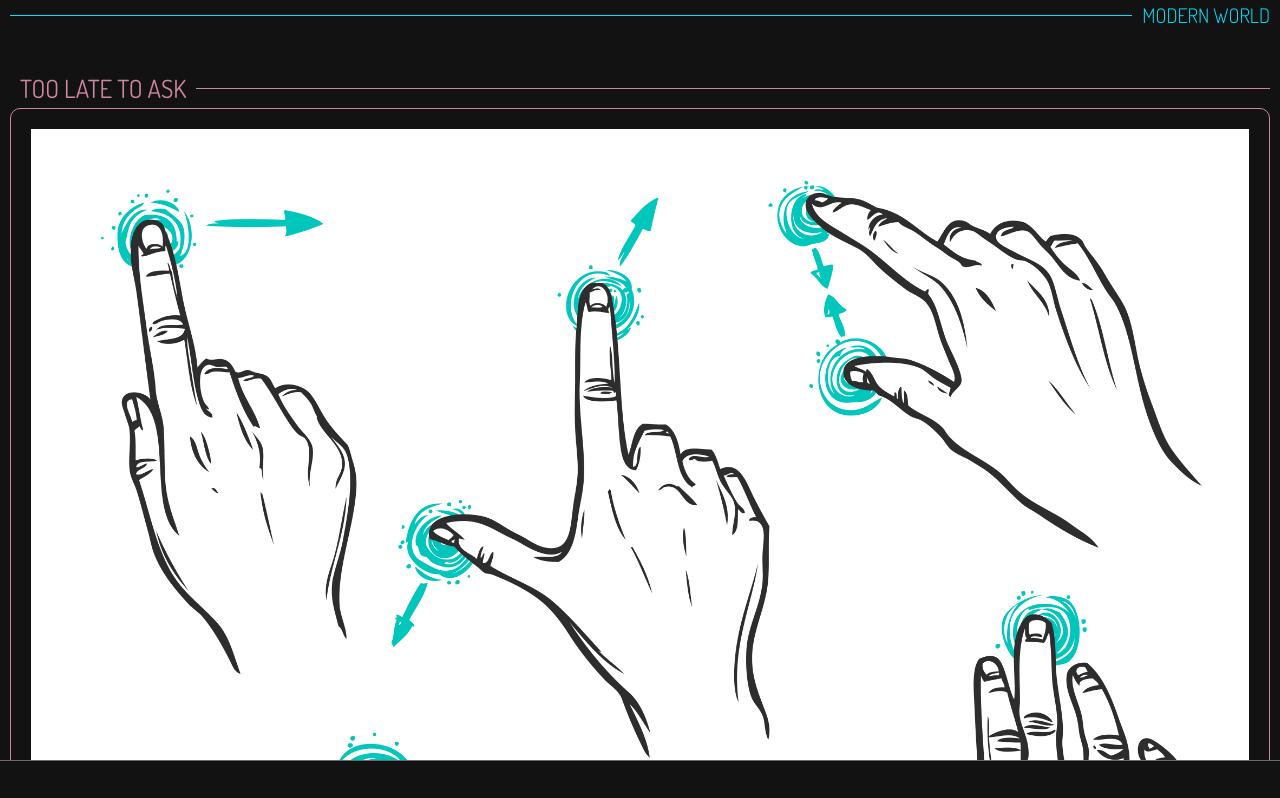
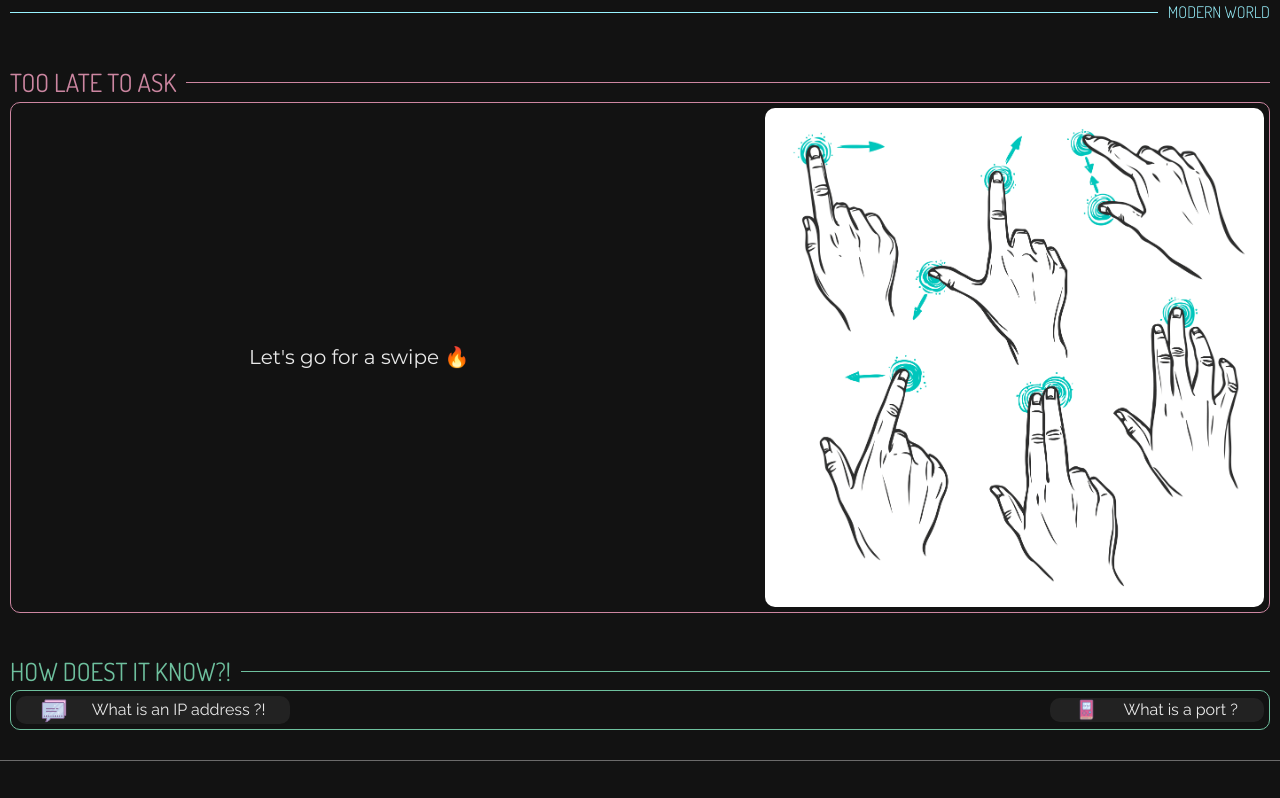
Before and after one commit to OfficierAzarov/electronic-tales-platform, a React (Create React App) app in the folder client/: page /modern-world in a window 1280 px wide. Shown: the top 798 px of the page. Built offline with nearby package versions, Linux system fonts and the light colour scheme.

Commit message:
modern world page setup

```diff
--- a/client/src/App.css
+++ b/client/src/App.css
@@ -50,3 +50,78 @@ button {
 .container {
   margin: 0 1rem;
 }
+
+/*============= COMPONENTS =============*/
+
+/*** WORLD TITLE ***/
+
+.line-title-wrapper {
+  display: flex;
+  flex-wrap: nowrap;
+  align-items: center;
+  width: 100%;
+}
+
+.world-title-wrapper {
+  justify-content: flex-end;
+}
+
+.world-title-wrapper::before {
+  content: '';
+  flex: 1 1 auto;
+  border-bottom: solid 1px rgb(153, 243, 255);
+}
+
+.category-title-wrapper {
+  justify-content: flex-start;
+}
+
+.category-title-wrapper::after {
+  content: '';
+  flex: 1 1 auto;
+  border-bottom: solid 1px rgb(204, 134, 161);
+}
+
+.world-title {
+  flex: 0 1 auto;
+  padding-left: 1rem;
+  color: rgb(153, 243, 255);
+  font-weight: 300;
+  font-size: 1.6rem;
+  /* text-shadow: rgb(0, 225, 255) 0px 0px 0.4em, rgb(0, 225, 255) 0px 0px 0.8em, rgb(0, 255, 255) 0px 0px 1.6em; */
+}
+
+.title {
+  flex: 0 1 auto;
+  padding-right: 1rem;
+  color: rgb(204, 134, 161);
+  font-weight: 400;
+  font-size: 2.5rem;
+  /* text-shadow: rgb(0, 225, 255) 0px 0px 0.4em, rgb(0, 225, 255) 0px 0px 0.8em, rgb(0, 255, 255) 0px 0px 1.6em; */
+}
+
+/*** WORLD CARD ***/
+
+.w-cat-card-content {
+  padding: 0.5rem;
+  border: 1px solid rgb(204, 134, 161);
+  border-radius: 1rem;
+  display: flex;
+  flex-direction: row-reverse;
+  justify-content: space-between;
+  align-items: center;
+}
+
+.w-cat-card-img {
+  border-radius: 1rem;
+  width: 40%;
+  text-align: center;
+}
+
+.w-cat-card-cta {
+  font-family: 'Montserrat', sans-serif;
+  font-size: 2rem;
+  font-weight: 400;
+  width: 55%;
+  text-align: center;
+}
--- a/client/src/components/elements/card/Card.css
+++ b/client/src/components/elements/card/Card.css
@@ -3,10 +3,7 @@
   align-items: center;
   justify-content: space-evenly;
   background-color: #222222;
-  width: 90%;
-  border-radius: 2em;
-  margin: 0.5em;
-  padding: 1em 0em;
+  border-radius: 1rem;
   cursor: pointer;
 }
 
--- a/client/src/components/elements/cards-hub/CardsHub.css
+++ b/client/src/components/elements/cards-hub/CardsHub.css
@@ -1,18 +1,17 @@
-.cards-hub {
-  background-color: #333333;
-  padding: 1em 0;
-  border-radius: 2em;
-  margin-bottom: 2em;
+#category-0 .category-title-wrapper::after,
+#category-0 .w-cat-card-content{
+  border-color: rgb(110, 192, 158);
 }
 
-.hub-header {
-  text-align: center;
-  text-transform: uppercase;
-  padding: 1em 0;
+#category-0 .title {
+  color: rgb(110, 192, 158);
 }
 
-.hub-content {
-  display: flex;
-  flex-direction: column;
-  align-items: center;
+#category-1 .category-title-wrapper::after,
+#category-1 .w-cat-card-content{
+  border-color: rgb(124, 88, 170);
 }
+
+#category-1 .title {
+  color: rgb(124, 88, 170);
+}
--- a/client/src/components/elements/cards-hub/CardsHub.js
+++ b/client/src/components/elements/cards-hub/CardsHub.js
@@ -3,17 +3,17 @@ import React, { Fragment } from 'react';
 import './CardsHub.css';
 import Card from '../card/Card';
 
-const CardsHub = ({ category: { name, articles } }) => {
+const CardsHub = ({ category: { name, articles }, id }) => {
   const dropCards = () => {
     // TO DO : animate
   };
 
   return (
-    <div className="cards-hub" onClick={dropCards}>
-      <div className="hub-header">
-        <p>{name}</p>
+    <div className="cards-hub" id={id} onClick={dropCards}>
+      <div className="line-title-wrapper category-title-wrapper">
+        <h3 className="title">{name}</h3>
       </div>
-      <div className="hub-content">
+      <div className="w-cat-card-content hub-content">
         {articles.map((article) => (
           <Card key={article.id} article={article} />
         ))}
--- a/client/src/components/layout/worlds/modern-world/ModernWorld.css
+++ b/client/src/components/layout/worlds/modern-world/ModernWorld.css
@@ -1,69 +1,4 @@
 .world-page {
-  display: flex;
-  flex-direction: column;
-  align-items: center;
+  display: grid;
+  grid-gap: 4rem;
 }
-
-.world-title-wrapper {
-  display: flex;
-  flex-wrap: nowrap;
-  justify-content: flex-end;
-  align-items: center;
-  width: 100%;
-  margin-bottom: 4rem;
-}
-
-.world-title {
-  flex: 0 1 auto;
-  padding-left: 1rem;
-  color: rgb(0, 225, 255);
-  font-weight: 300;
-  font-size: 2rem;
-  /* text-shadow: rgb(0, 225, 255) 0px 0px 0.4em, rgb(0, 225, 255) 0px 0px 0.8em, rgb(0, 255, 255) 0px 0px 1.6em; */
-}
-
-.world-title-wrapper::before {
-  content: '';
-  flex: 1 1 auto;
-  border-bottom: solid 1px rgb(0, 225, 255);
-}
-
-.title-wrapper {
-  display: flex;
-  flex-wrap: nowrap;
-  justify-content: flex-start;
-  align-items: center;
-  width: 100%;
-}
-
-.title-wrapper::after {
-  content: '';
-  flex: 1 1 auto;
-  border-bottom: solid 1px rgb(204, 134, 161);
-}
-
-.title {
-  flex: 0 1 auto;
-  padding-right: 1rem;
-  color: rgb(204, 134, 161);
-  font-weight: 400;
-  font-size: 2.5rem;
-  padding-left: 1rem;
-  /* text-shadow: rgb(0, 225, 255) 0px 0px 0.4em, rgb(0, 225, 255) 0px 0px 0.8em, rgb(0, 255, 255) 0px 0px 1.6em; */
-}
-
-.card-content {
-  padding: 2rem;
-  border: 1px solid rgb(204, 134, 161);
-  border-radius: 1rem;
-  /* background-image: url('./../../../../resources/img/icons/swipe-hands.png');
-  background-size: cover;
-  background-repeat: no-repeat;
-  background-position: center; */
-}
-
-.card-cta {
-  font-family: 'Montserrat', sans-serif;
-  font-size: 3rem;
-  font-weight: 300;
-}
--- a/client/src/components/layout/worlds/modern-world/ModernWorld.js
+++ b/client/src/components/layout/worlds/modern-world/ModernWorld.js
@@ -16,21 +16,21 @@ const ModernWorld = ({ categories, getCategories }) => {
 
   return (
     <div id="modern-world" className="world-page container">
-      <div className="world-title-wrapper">
+      <div className="line-title-wrapper world-title-wrapper">
         <h2 className="world-title">Modern World</h2>
       </div>
       <div className="image-card">
-        <div className="title-wrapper">
+        <div className="line-title-wrapper category-title-wrapper">
           <h3 className="title">Too late to ask</h3>
         </div>
-        <div className="card-content">
-          <img src={Hands} alt="Some hands swiping" loading="lazy" className="card-img"/>
-          <Link to="/modern-world/swipe" className="card-cta">Let's go for a swipe! 🔥</Link>
+        <div className="w-cat-card-content">
+          {/* <div className="hot-label">Hot</div> */}
+          <img src={Hands} alt="Some hands swiping" loading="lazy" className="w-cat-card-img"/>
+          <Link to="/modern-world/swipe" className="w-cat-card-cta">Let's go for a swipe 🔥</Link >
         </div>
       </div>
-      Cool reading animation/image
-      {categories.map((category) => (
-        <CardHub category={category} key={category.id} />
+      {categories.map((category, index) => (
+        <CardHub category={category} key={category.id} id={`category-${index}`}/>
       ))}
     </div>
   );
```
